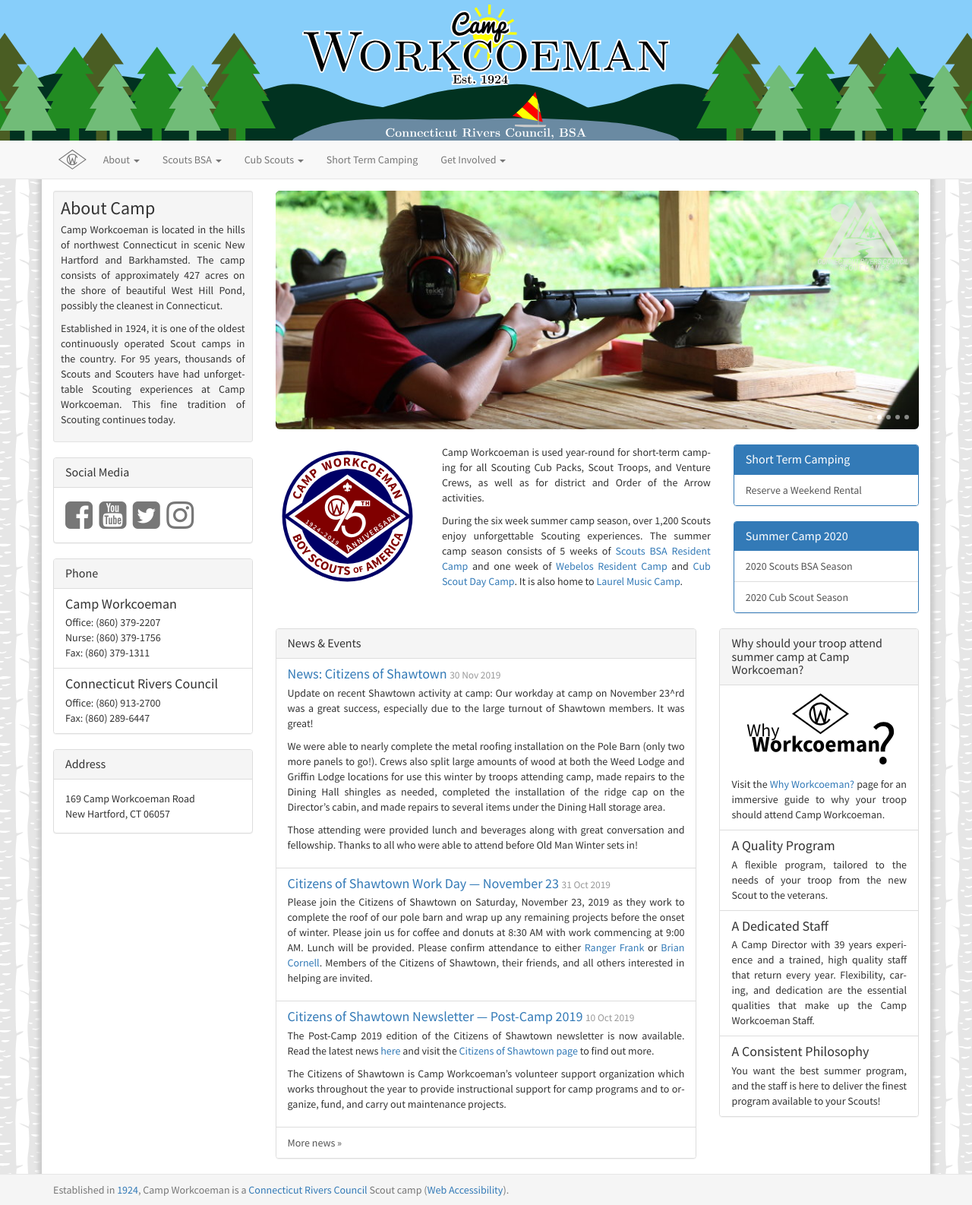
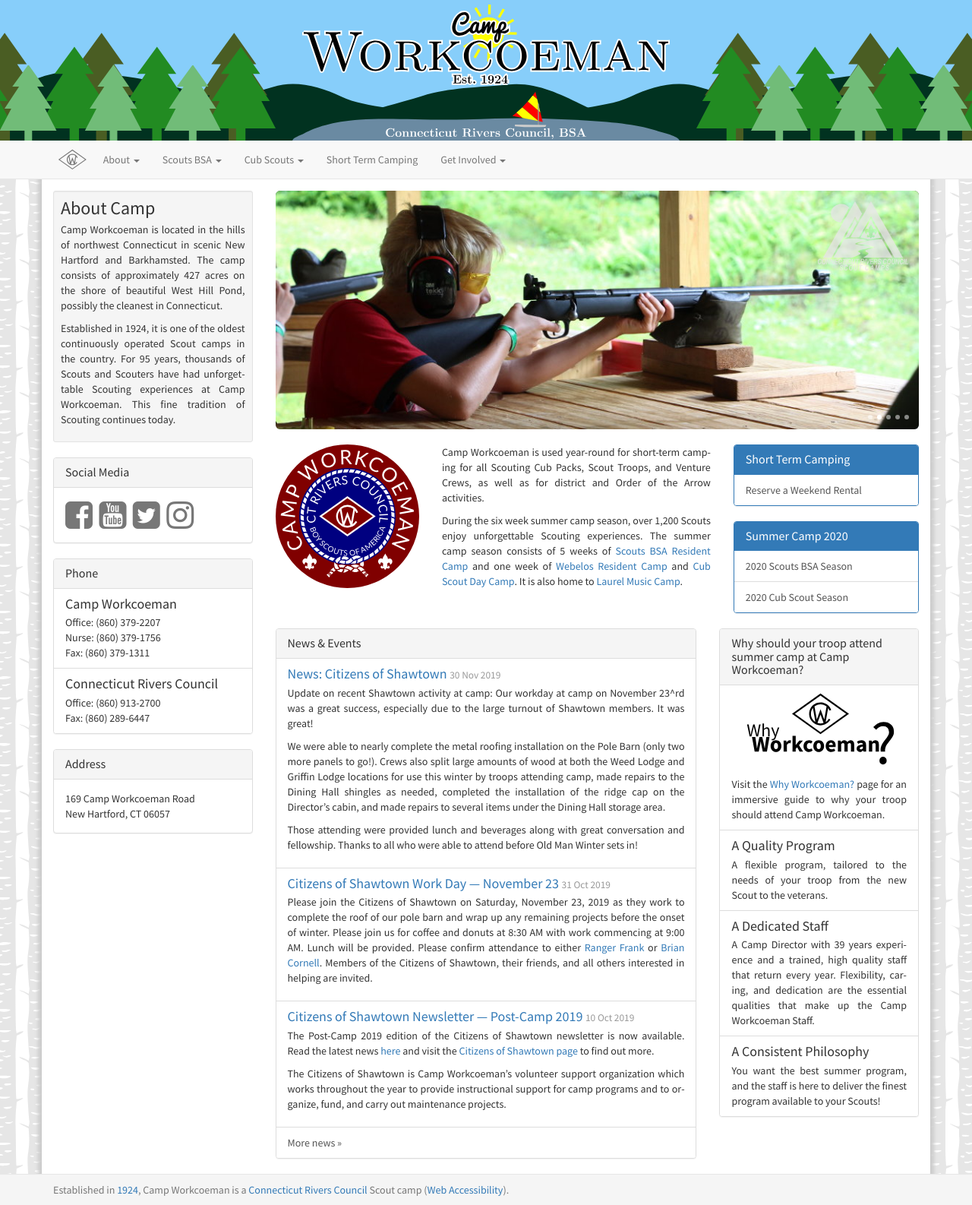
Before and after one commit to campworkcoeman/campworkcoeman.org, a Jekyll site: the page built from index.html, in a window 1280 px wide. Shown: the whole page at 76% size. Built offline with Jekyll 4.4.1, drawn with Linux system fonts in a browser that asks for light colours; nearby versions of some CDN libraries; Markdown is read by kramdown in place of the engine named in the settings.

Commit message:
Add 2020 camp patch.

```diff
--- a/index.html
+++ b/index.html
@@ -68,7 +68,7 @@
         </div>
       </div>
       <div class="col-md-4 col-lg-pull-9 col-lg-3 text-center">
-        <img src="files/2019_patch.svg" alt="Camp Patch" style="max-width: 225px; width: 100%; padding-bottom: 15px;">
+        <img src="files/2020_patch.svg" alt="2020 Camp Patch" style="max-width: 225px; width: 100%; padding-bottom: 15px;">
       </div>
     </div>
     <div class="row">
```
Also changed, not shown: files/2020_patch.svg (added).
